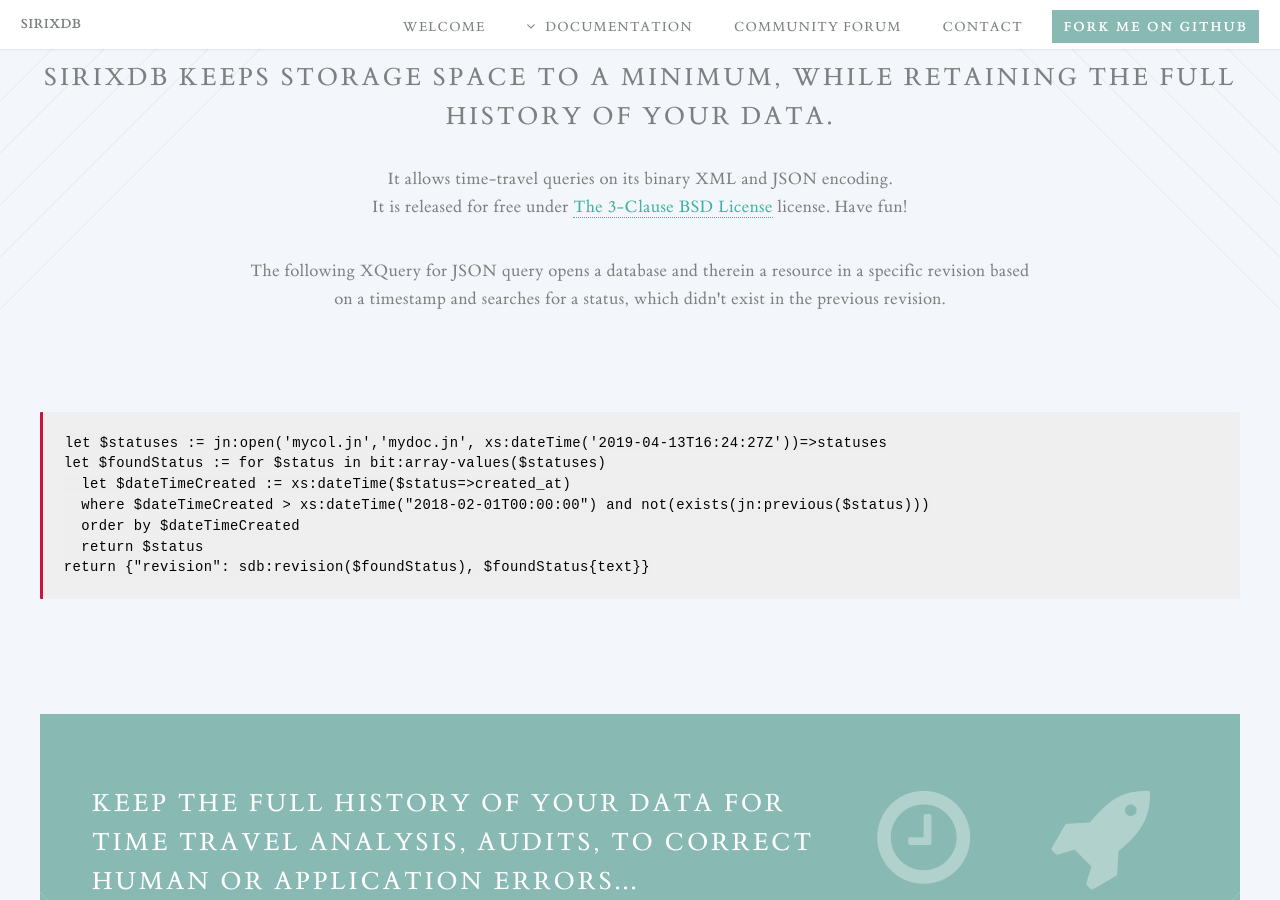
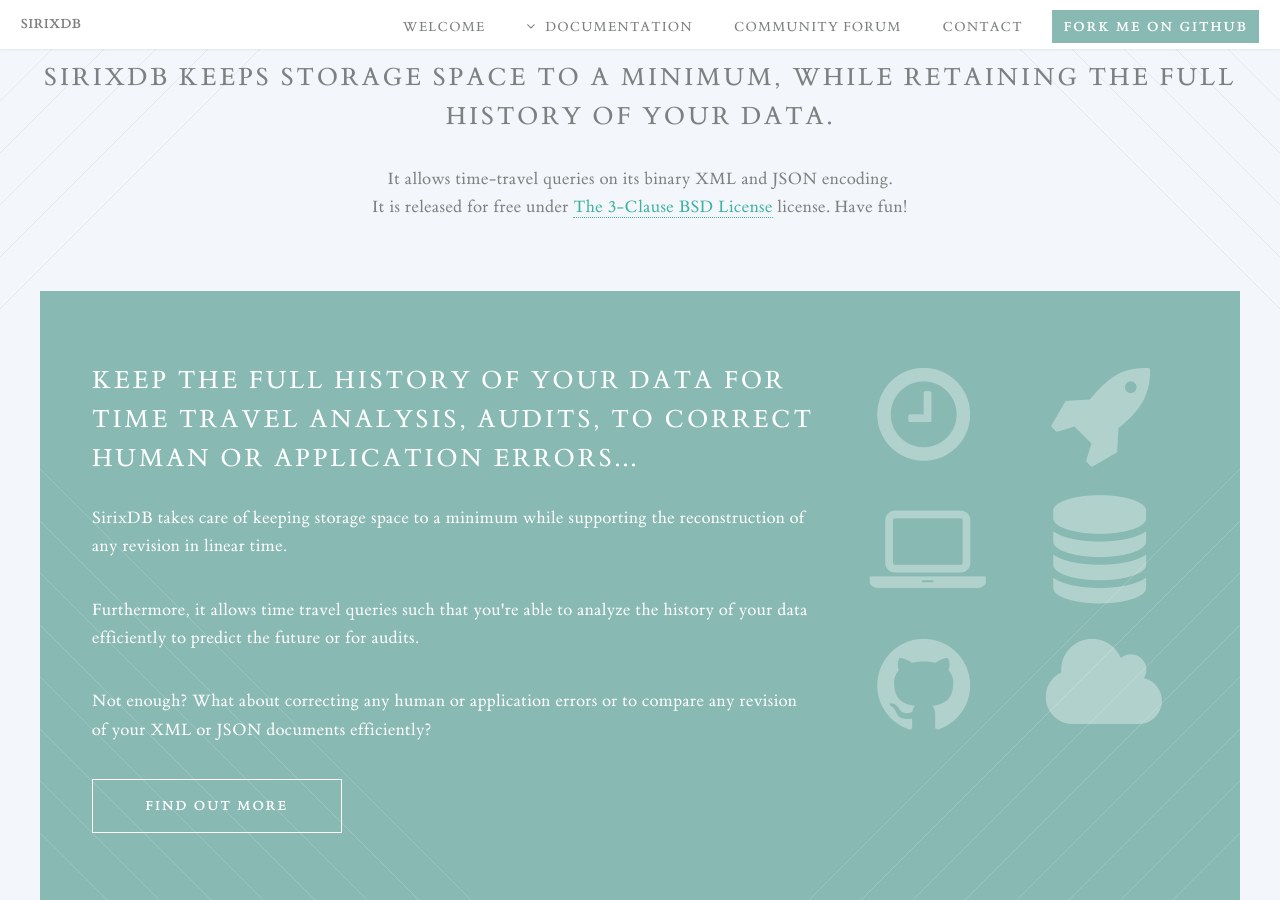
Before and after one commit to sirixdb/sirixdb.github.io, a Jekyll site: the page built from index.html, in a window 1280 px wide and 900 px high, scrolled down 781 px. Built offline with Jekyll 4.4.1, drawn with Linux system fonts in a browser that asks for light colours.

Commit message:
Update index.html

```diff
--- a/index.html
+++ b/index.html
@@ -12,22 +12,6 @@
 				        It allows <strong>time-travel</strong> queries on its binary <strong>XML</strong> and <strong>JSON</strong> encoding.
                                         <br />
 					It is released for free under <a href="https://opensource.org/licenses/BSD-3-Clause">The 3-Clause BSD License</a> license. Have fun!</p>
-
-					<p>The following XQuery for JSON query opens a database and therein a resource in a specific revision based
-					<br />
-				        on a timestamp and searches for a status, which didn't exist in the previous revision.</p>
-					<p>&nbsp;</p>
-
-				<div class="language-xml highlighter-rouge"><div class="highlight"><pre class="highlight"><code>let $statuses := jn:open('mycol.jn','mydoc.jn', xs:dateTime('2019-04-13T16:24:27Z'))=>statuses
-let $foundStatus := for $status in bit:array-values($statuses)
-  let $dateTimeCreated := xs:dateTime($status=>created_at)
-  where $dateTimeCreated > xs:dateTime("2018-02-01T00:00:00") and not(exists(jn:previous($status)))
-  order by $dateTimeCreated
-  return $status
-return {"revision": sdb:revision($foundStatus), $foundStatus{text}}
-</code></pre></div></div>
-
-					<p>&nbsp;</p>
 				</header>
 
 				<!-- One -->
```
